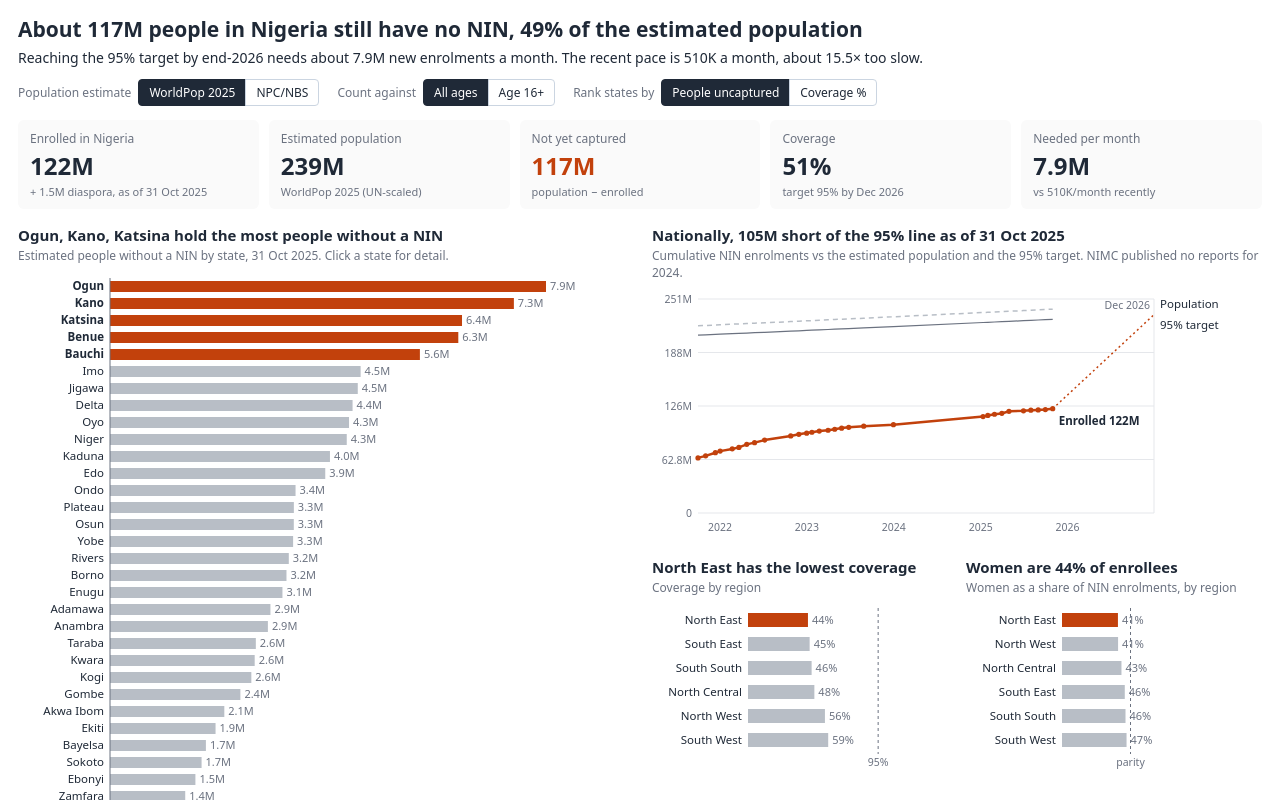
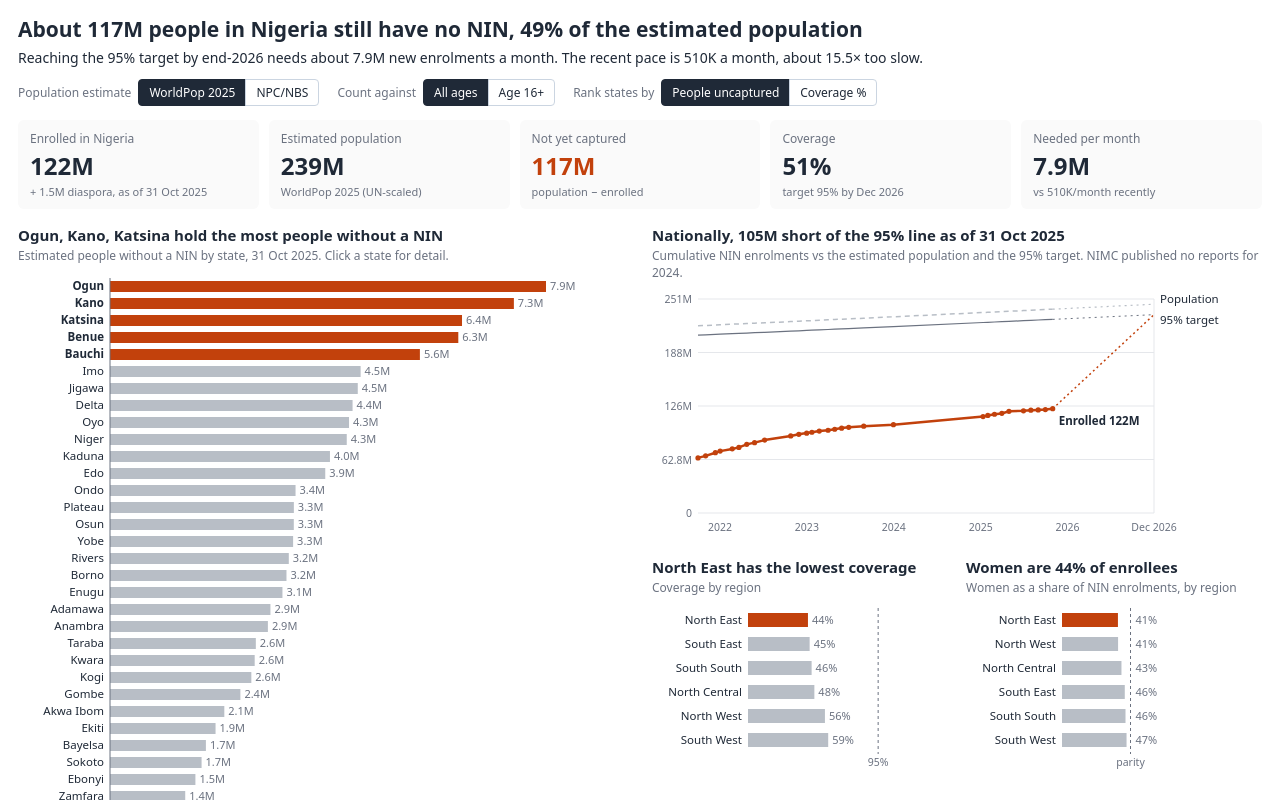
Before and after one commit to oyesina/nigeria-nin-coverage, a plain HTML site: page index.html in a window 1280 px wide. Shown: the top 800 px of the page. Drawn offline with Linux system fonts and the light colour scheme.

Commit message:
Fix chart labels: projected population lines, parity line overlap, Dec 2026 axis label
Co-Authored-By: Claude Opus 5.5 <noreply@anthropic.com>
Claude-Session: https://claude.ai/code/session_01QsHXtzS736z9us3dqxiPkM

```diff
--- a/index.html
+++ b/index.html
@@ -77,8 +77,6 @@ svg .axis { font-size: 10.5px; fill: var(--muted); }
 footer { margin-top: 22px; border-top: 1px solid var(--line); padding-top: 10px; color: var(--muted); font-size: 11px; max-width: 1100px; }
 footer p { margin: 0 0 6px; }
 
-.site-top { font-size: 12px; color: #6b7280; margin-bottom: 8px; }
-.site-top a { color: #c2410c; }
 </style>
 </head>
 <body>
@@ -443,12 +441,16 @@ window.tableau={extensions:{initializeAsync:function(){return Promise.resolve();
     });
     // Required path from the latest report to the target.
     var projPop = last.pop * Math.pow(1 + c.growth, days(last.date, TARGET_DATE) / 365.25);
+    svg.appendChild(s('line', { x1: x(last.date), y1: y(last.pop), x2: x(TARGET_DATE), y2: y(projPop), stroke: COLOR.grey, 'stroke-dasharray': '2 4', 'stroke-width': 1.2 }));
+    svg.appendChild(s('line', { x1: x(last.date), y1: y(last.pop * TARGET), x2: x(TARGET_DATE), y2: y(projPop * TARGET), stroke: COLOR.muted, 'stroke-dasharray': '2 4', 'stroke-width': 1 }));
     svg.appendChild(s('line', { x1: x(last.date), y1: y(last.enrolled), x2: x(TARGET_DATE), y2: y(projPop * TARGET), stroke: COLOR.accent, 'stroke-dasharray': '2 3', 'stroke-width': 1.5 }));
     var lx = x(TARGET_DATE) + 6;
-    svg.appendChild(s('text', { x: lx, y: y(projPop) + 4, class: 'lbl', fill: COLOR.muted }, 'Population'));
-    svg.appendChild(s('text', { x: lx, y: y(projPop * TARGET) + 14, class: 'lbl', fill: COLOR.muted }, '95% target'));
+    var yPop = y(projPop), yTgt = y(projPop * TARGET);
+    if (yTgt - yPop < 14) { yPop -= 5; yTgt += 5; }
+    svg.appendChild(s('text', { x: lx, y: yPop + 4, class: 'lbl', fill: COLOR.muted }, 'Population'));
+    svg.appendChild(s('text', { x: lx, y: yTgt + 4, class: 'lbl', fill: COLOR.muted }, '95% target'));
     svg.appendChild(s('text', { x: x(last.date) + 6, y: y(last.enrolled) + 16, class: 'lbl strong', fill: COLOR.accent }, 'Enrolled ' + fmtM(last.enrolled)));
-    svg.appendChild(s('text', { x: x(TARGET_DATE) - 4, y: pt + 10, 'text-anchor': 'end', class: 'axis' }, 'Dec 2026'));
+    svg.appendChild(s('text', { x: x(TARGET_DATE), y: H - 8, 'text-anchor': 'middle', class: 'axis strong-axis' }, 'Dec 2026'));
     svg.appendChild(s('line', { x1: x(TARGET_DATE), x2: x(TARGET_DATE), y1: pt, y2: H - pb, stroke: COLOR.light }));
     p.appendChild(svg);
 
@@ -482,7 +484,9 @@ window.tableau={extensions:{initializeAsync:function(){return Promise.resolve();
       var y = padT + i * rowH;
       svg.appendChild(s('text', { x: padL - 6, y: y + rowH * 0.66, 'text-anchor': 'end', class: 'lbl' }, d.region));
       svg.appendChild(s('rect', { x: padL, y: y + 5, height: rowH - 10, width: Math.max(1, x(valFn(d)) - padL), fill: accentFn(d, i) ? COLOR.accent : COLOR.grey }));
-      svg.appendChild(s('text', { x: x(valFn(d)) + 4, y: y + rowH * 0.66, class: 'val' }, labelFn(d)));
+      var lx = x(valFn(d)) + 4;
+      (refs || []).forEach(function (r) { var rx = x(r[0]); if (lx > rx - 30 && lx < rx + 3) lx = rx + 5; });
+      svg.appendChild(s('text', { x: lx, y: y + rowH * 0.66, class: 'val' }, labelFn(d)));
     });
     p.appendChild(svg);
     return p;
```
